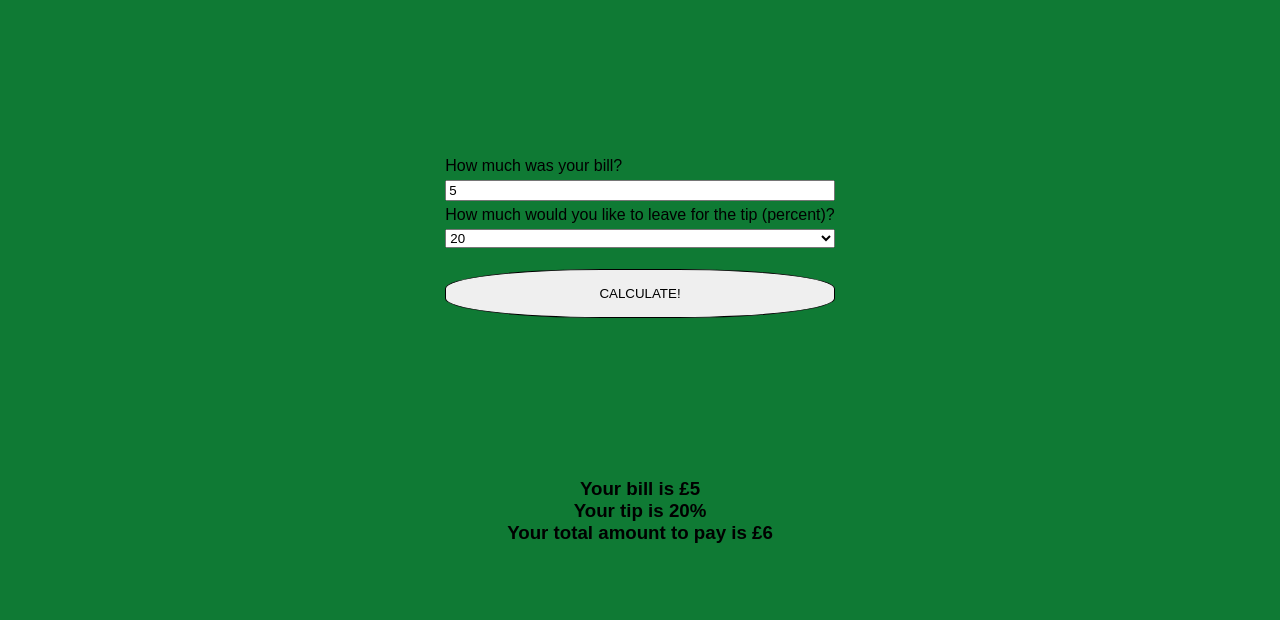
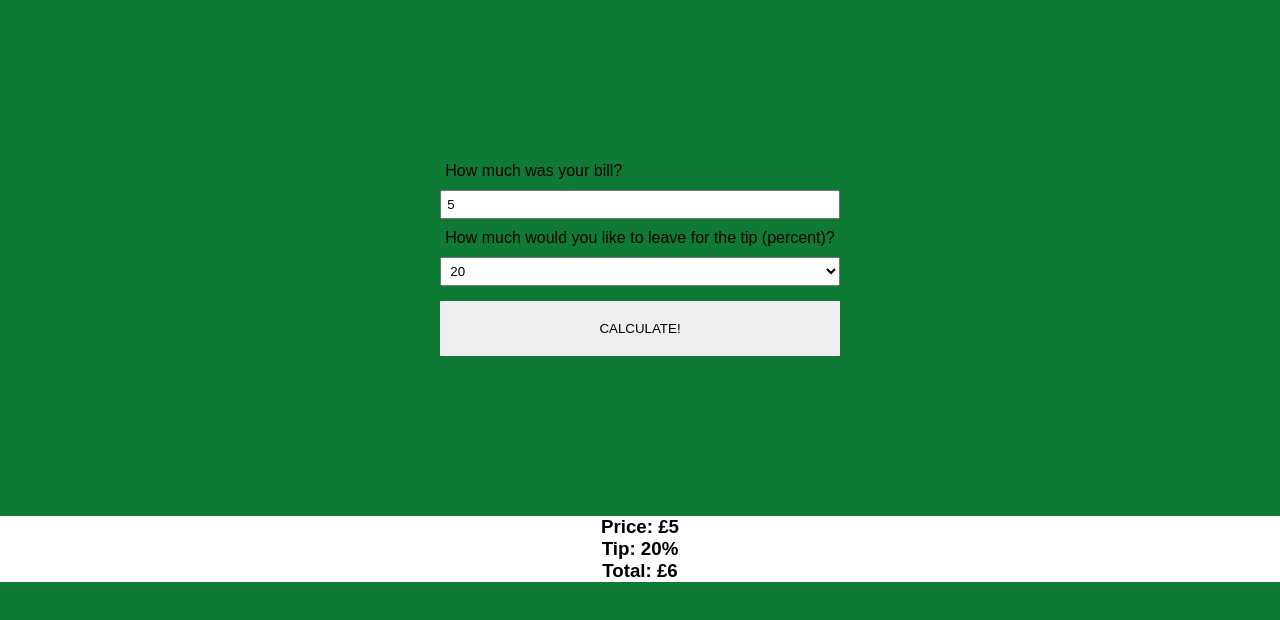
Before and after one commit to bartkalanski/tip-calculator, a plain HTML site: page index.html in a window 1280 px wide. Both pictures are taken after typing "5" into the empty fields and a click on the button "CALCULATE!". Shown: the part 90-710 px from the top of the page. Drawn offline with Linux system fonts and the light colour scheme.

Commit message:
changed colour of output box

```diff
--- a/app.js
+++ b/app.js
@@ -5,6 +5,6 @@ document.getElementById('tip-form').onchange = function(){
     let tipAmount = bringTipInfo.options[bringTipInfo.selectedIndex].text;
     let totalTip = tipAmount / 100 + 1;
     let totalAmount = Math.round(totalTip * billAmount);
-    document.getElementById('total').innerHTML = `Your bill is £${billAmount}<br>Your tip is ${tipAmount}%<br>Your total amount to pay is £${totalAmount}<br>`;
+    document.getElementById('total').innerHTML = `Price: £${billAmount}<br>Tip: ${tipAmount}%<br>Total: £${totalAmount}<br>`;
     document.getElementById('total').style.display='block';
 }
--- a/index.html
+++ b/index.html
@@ -23,8 +23,8 @@
         <button type="button">CALCULATE!</button>
     </form>
     <!-- Results -->
-    <h3 id="total" class="bill">Your bill is: </h3>
-    <h3 id="total" class="tip">Your tip is: </h3>
-    <h3 id="total">Total to pay: </h3>
+    <h3 id="total" class="bill">Price: </h3>
+    <h3 id="total" class="tip">Tip: </h3>
+    <h3 id="total">Total: </h3>
 </body>
 </html>
--- a/styles.css
+++ b/styles.css
@@ -17,15 +17,21 @@ h3{
     text-align: center;
     margin-top: 10rem;
     display: none;
+    background: white;
+
+
+
 }
 form{
 
     display: grid;
     justify-content: space-around;
     gap: 5px;
+
+
 }
 label, input, select{
-
+    padding: 5px;
 }
 input{
 
@@ -34,9 +40,13 @@ select{
 
 }
 button{
-    margin-top: 1rem;
-    padding: 1rem;
-    border: 1px black solid;
-    border-radius: 40%;
+    margin-top: 10px;
+    display: block;
+    width: 100%;
+    padding: 20px;
+    outline: 0;
+    border: 0;
+    color: black;
+    transition: 0.3s;
 
 }
```
